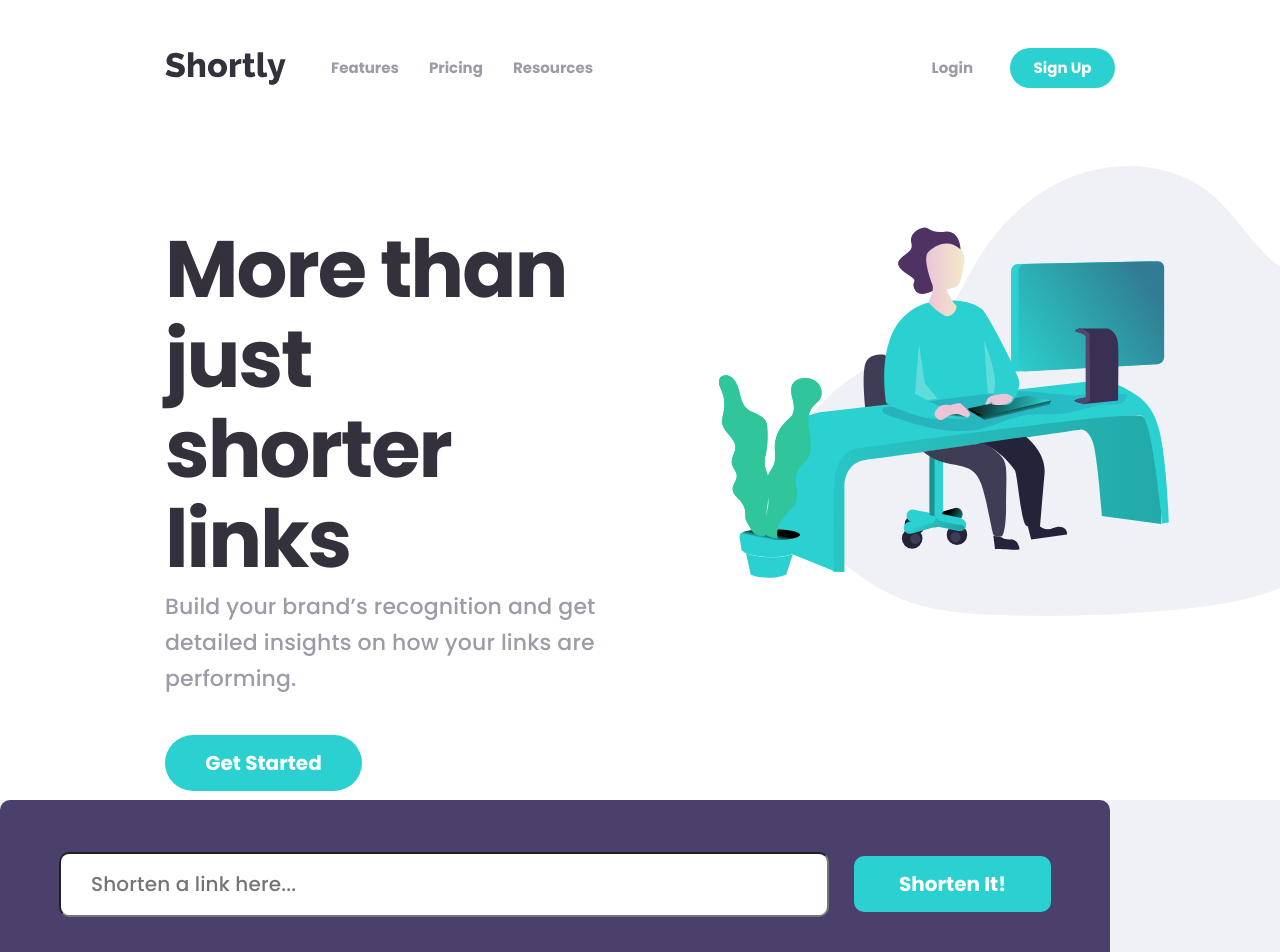
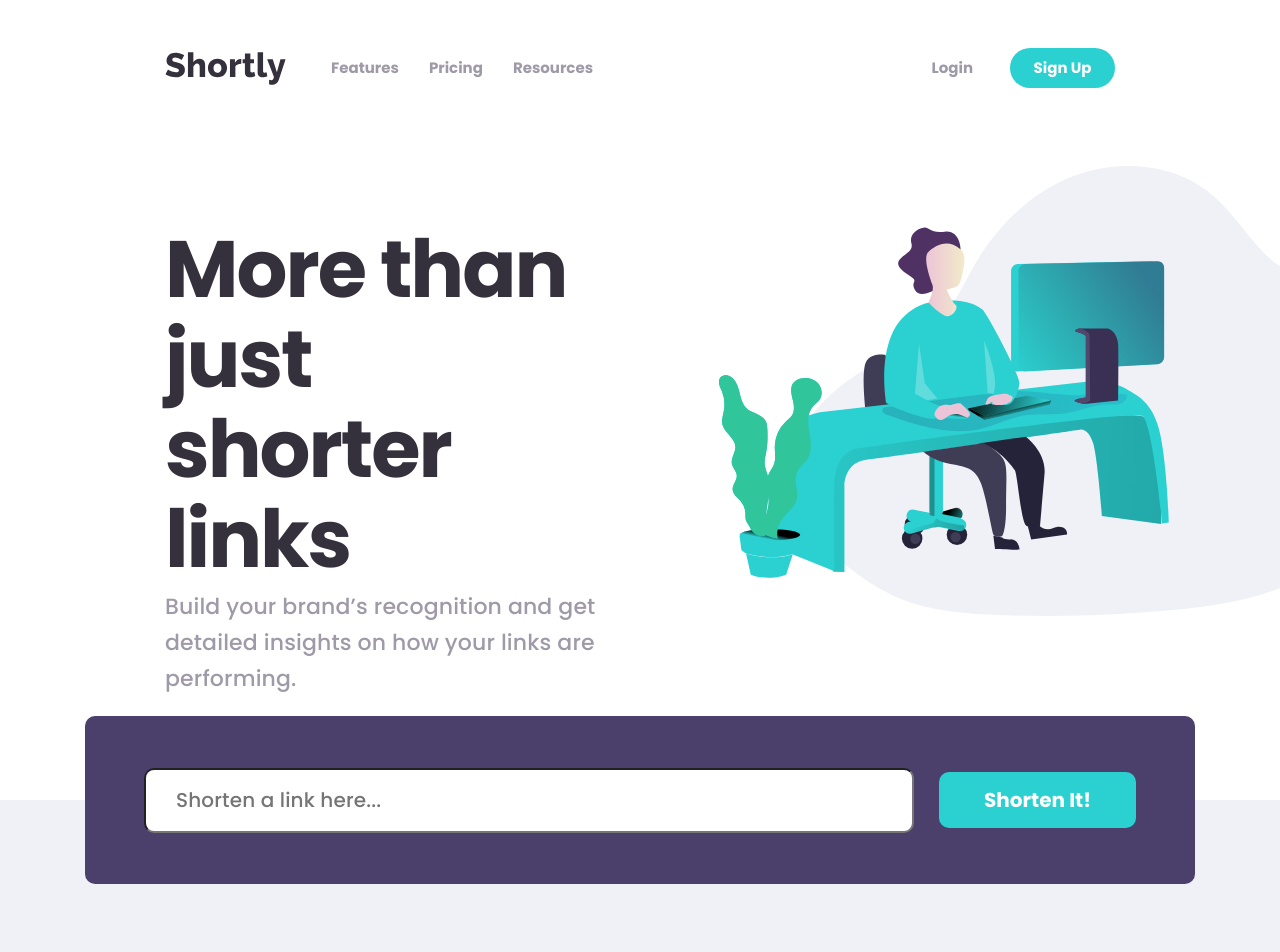
Before and after one commit to KiddAlexx/url-shortening-api-FM, a React (Vite) app: page / in a window 1280 px wide. Shown: the top 952 px of the page. Built offline with nearby package versions, Linux system fonts and the light colour scheme; the HTML template or start-up script is replaced by a standard one.

Commit message:
position UrlForm on page

```diff
--- a/src/App.css
+++ b/src/App.css
@@ -144,6 +144,8 @@ a:hover {
 /********************URL-Component*******************/
 
 .url-app-container {
+  display: flex;
+  justify-content: center;
   max-width: 144rem;
   height: 100rem; /* Temp */
   background-color: var(--offwhite);
@@ -158,6 +160,7 @@ a:hover {
   gap: 2.5rem;
   background-color: #4b3f6b;
   border-radius: 1rem;
+  transform: translateY(-8.4rem);
 }
 
 .url-input-field {
@@ -170,6 +173,7 @@ a:hover {
   font-size: 2rem;
   line-height: 3.6rem;
   letter-spacing: 0.15px;
+  color: var(--violet-vdark);
 }
 
 .btn-shorten {
```
